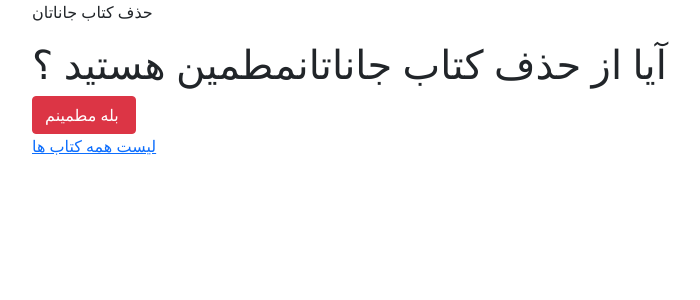
After one commit to mahdiehgh79/django-bookstore-project, a Django app: page /books/2/delete/ in a window 1280 px wide. The commit adds this page. Shown: the top 300 px of the page, without its empty margins (50-750 px from the left). Run offline with Django 4.2, Linux system fonts and the light colour scheme; data comes from the database, SQL or seed files in the repository; both versions use the stored data as it was after the commit.

Commit message:
deleteview

```diff
--- /dev/null
+++ b/books/templates/books/book_delete.html
@@ -0,0 +1,14 @@
+{% extends '_base.html' %}
+{% block page_title %}حذف  کتاب {{ book.title }}{% endblock %}
+{% block content %}
+    <form action="" method="post">
+    {% csrf_token %}
+    <p>حذف کتاب {{ book.title }}</p>
+    <h1>آیا از حذف کتاب {{ book.title }}مطمین هستید ؟</h1>
+    <input type="submit" class="btn btn-danger" value="بله مطمینم ">
+
+    </form>
+
+
+    <a href="{% url 'book_list' %}">لیست همه کتاب ها </a>
+{% endblock %}
--- a/books/templates/books/book_detail.html
+++ b/books/templates/books/book_detail.html
@@ -6,6 +6,7 @@
     <p>{{ book.author }}</p>
     <h4>{{ book.price }}</h4>
     <a href="{% url 'book_update' book.id %}"><button type="button" class="btn btn-info">ویرایش </button> </a>
+     <a href="{% url 'book_delete' book.id %}"><button type="button" class="btn btn-danger">حذف  </button> </a>
     <br>
     <a href="{% url 'book_list' %}">لیست همه کتاب ها </a>
 {% endblock %}
--- a/books/urls.py
+++ b/books/urls.py
@@ -1,10 +1,11 @@
 from django.urls import path
-from .views import BookListView,BookDetailView,BookCreateView,BookUpdateView
+from .views import BookListView,BookDetailView,BookCreateView,BookUpdateView, BookDeleteView
 
 urlpatterns =[
     path('', BookListView.as_view(),name='book_list'),
     path('<int:pk>/',BookDetailView.as_view(),name='book_detail'),
     path('new/',BookCreateView.as_view(),name='book_create'),
     path('<int:pk>/edit/',BookUpdateView.as_view(),name='book_update'),
+    path('<int:pk>/delete/', BookDeleteView.as_view(), name='book_delete'),
 
 ]
--- a/books/views.py
+++ b/books/views.py
@@ -1,6 +1,7 @@
 from django.shortcuts import render
 from django.views import generic
 from .models import Book
+from django.urls import reverse_lazy
 
 class BookListView(generic.ListView):
     model = Book
@@ -19,3 +20,7 @@ class BookUpdateView(generic.UpdateView):
     model = Book
     fields = ['title','author','description']
     template_name = 'books/book_update.html'
+class BookDeleteView(generic.DeleteView):
+    model = Book
+    template_name = 'books/book_delete.html'
+    success_url = reverse_lazy('book_list')
```
Also changed, not shown: db.sqlite3.
